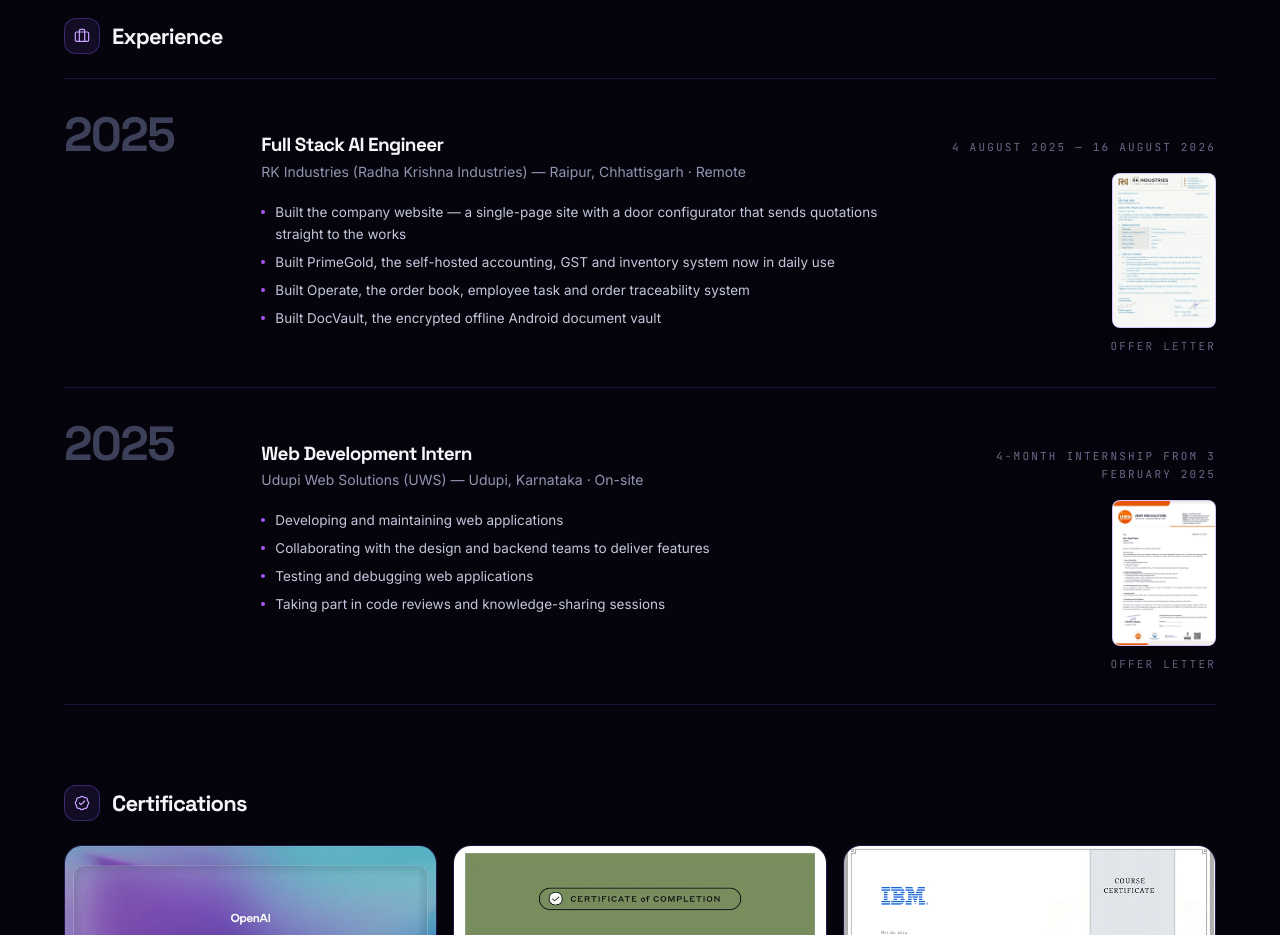
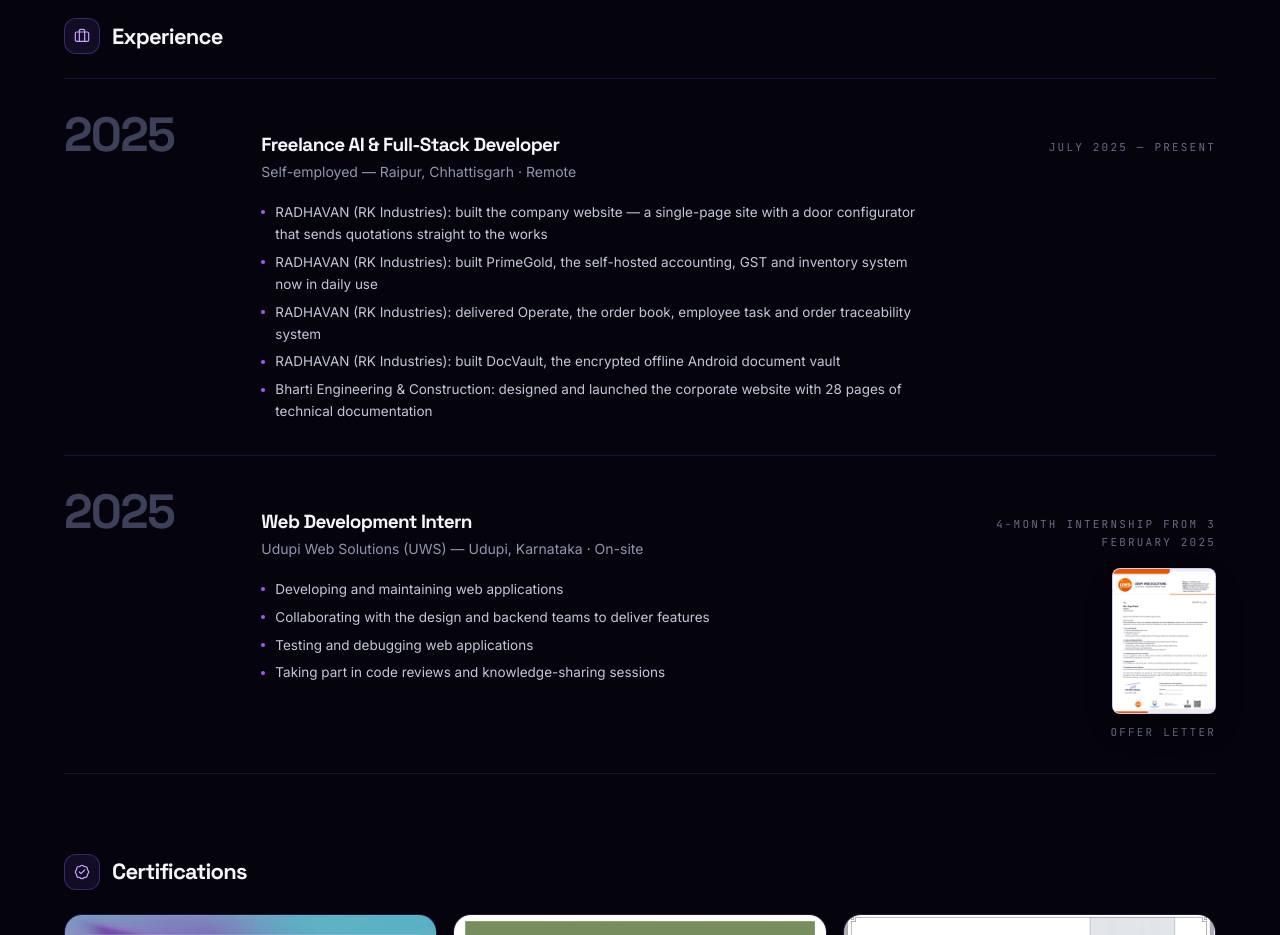
Before and after one commit to gopiPatel16/My_Portfolio_Website, a React (Vite) app in the folder portfolio/: page / in a window 1280 px wide. Shown: the part 7020-7955 px from the top of the page. Built offline with nearby package versions, Linux system fonts and the light colour scheme.

Commit message:
Experience: freelance role with RADHAVAN and Bharti Engineering as clients
Updated job role and organization details for freelance work, modified employment term, and revised project descriptions.

```diff
--- a/portfolio/src/data/credentials.ts
+++ b/portfolio/src/data/credentials.ts
@@ -39,29 +39,18 @@
 export const experience: Job[] = [
   {
     year: '2025',
-    role: 'Full Stack AI Engineer',
-    org: 'RK Industries (Radha Krishna Industries)',
+    role: 'Freelance AI & Full-Stack Developer',
+    org: 'Self-employed',
     place: 'Raipur, Chhattisgarh · Remote',
-    term: '4 August 2025 — 16 August 2026',
-    /** The four systems built in the role, as stated by Gopi. */
+    term: 'July 2025 — Present',
+    /** Client work, as stated by Gopi. */
     scope: [
-      'Built the company website — a single-page site with a door configurator that sends quotations straight to the works',
-      'Built PrimeGold, the self-hosted accounting, GST and inventory system now in daily use',
-      'Built Operate, the order book, employee task and order traceability system',
-      'Built DocVault, the encrypted offline Android document vault',
+      'RADHAVAN (RK Industries): built the company website — a single-page site with a door configurator that sends quotations straight to the works',
+      'RADHAVAN (RK Industries): built PrimeGold, the self-hosted accounting, GST and inventory system now in daily use',
+      'RADHAVAN (RK Industries): delivered Operate, the order book, employee task and order traceability system',
+      'RADHAVAN (RK Industries): built DocVault, the encrypted offline Android document vault',
+      'Bharti Engineering & Construction: designed and launched the corporate website with 28 pages of technical documentation',
     ],
-    /**
-     * The signed letter, supplied as an image rather than a PDF — so the reader
-     * shows it full size with no Download button until a PDF is available.
-     */
-    photo: {
-      kind: 'image' as const,
-      src: '/credentials/rk-industries-offer-letter.webp',
-      thumb: '/credentials/rk-industries-offer-letter-thumb.webp',
-      title: 'RK Industries — offer of employment',
-      width: 1024,
-      height: 1536,
-    },
   },
   {
     year: '2025',
```
